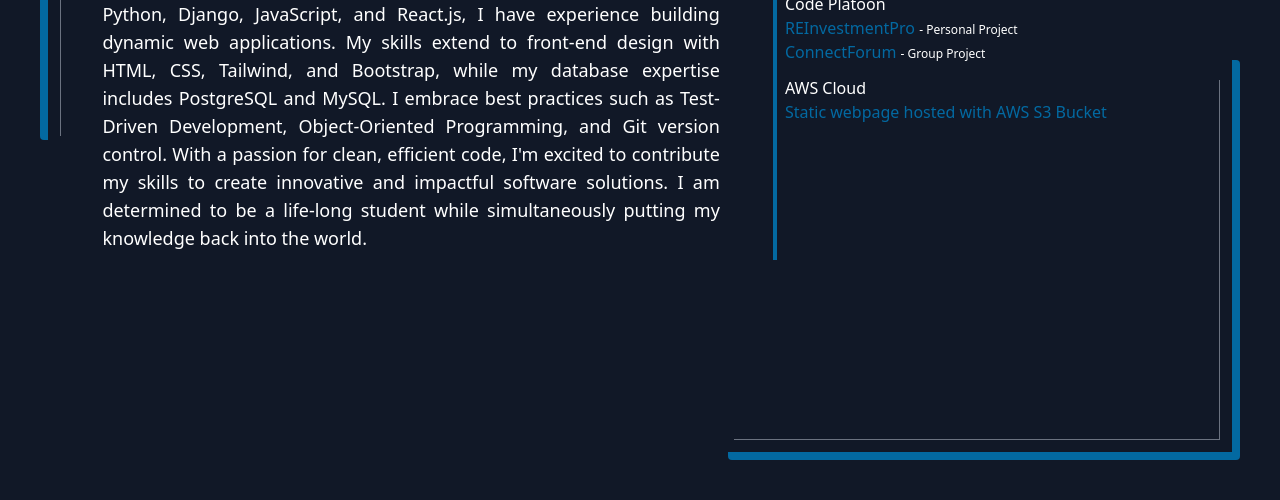
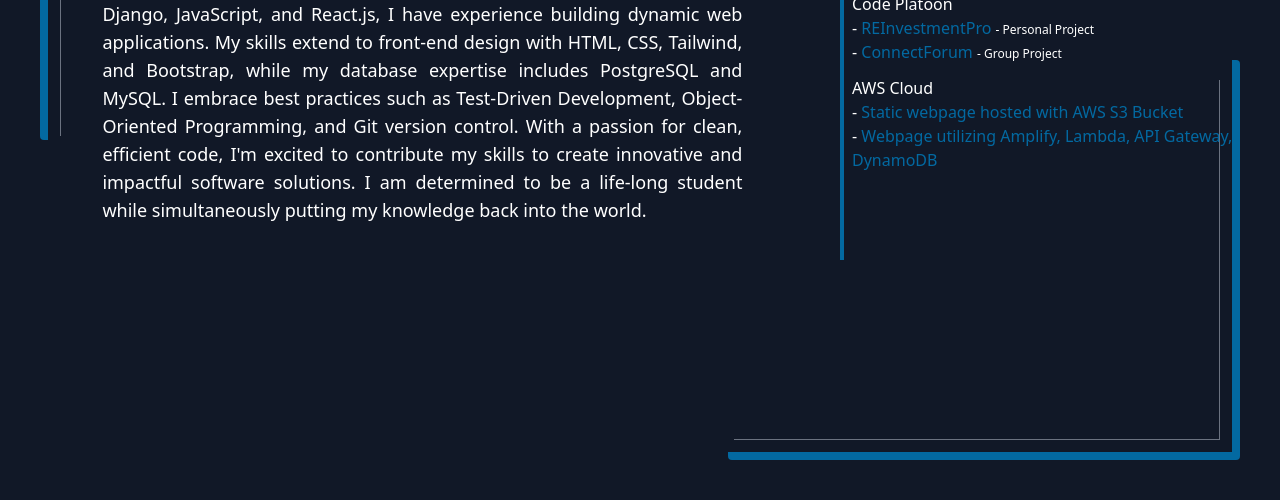
Before and after one commit to kristen-descant/kristen-descant.github.io, a website: page index.html in a window 1280 px wide. Shown: the part 300-800 px from the top of the page. Drawn offline with Linux system fonts and the light colour scheme.

Commit message:
added aws project

```diff
--- a/index.html
+++ b/index.html
@@ -28,18 +28,19 @@
               With a passion for clean, efficient code, I'm excited to contribute my skills to create innovative and impactful software solutions. I am determined to be a life-long student while simultaneously putting
                my knowledge back into the world.</p>
           </div>
-          <div class='z-8 w-[35%] h-[40%] mr-[10vw] justify-center flex flex-row'>
+          <div class='z-8 w-[35%] h-[40%] mr-auto justify-center flex flex-row'>
             <div class='h-[90%]  border-l-4 w-1 ml-2 mr-2 border-sky-700'></div>
             <div class='flex flex-col h-full w-1/2 items-start z-9 relative'>
               <p class='lg:text-4xl md:text-lg text-white mb-3'>Portfolio</p>
 
               <p class="text-white">Code Platoon</p>
-              <a class="text-sky-700 hover:text-gray-500" href="https://reinvestmentpro.com" target="_blank">REInvestmentPro <span class="text-white text-xs"> - Personal Project</span></a>
+              <a class="text-sky-700 hover:text-gray-500" href="https://reinvestmentpro.com" target="_blank"> <span class="text-white" >-</span> REInvestmentPro <span class="text-white text-xs"> - Personal Project</span></a>
 
-              <a class="text-sky-700 hover:text-gray-500 z-10" href="https://youtu.be/kJywdk3ow2Q" target="_blank">ConnectForum <span class="text-white text-xs"> - Group Project</span></a>
+              <a class="text-sky-700 hover:text-gray-500 z-10" href="https://youtu.be/kJywdk3ow2Q" target="_blank"><span class="text-white" >-</span> ConnectForum <span class="text-white text-xs"> - Group Project</span></a>
 
               <p class="text-white mt-3">AWS Cloud</p>
-              <a class="text-sky-700 hover:text-gray-500" href="http://furbabydiet.click" target="_blank">Static webpage hosted with AWS S3 Bucket</a>
+              <a class="text-sky-700 hover:text-gray-500" href="http://furbabydiet.click" target="_blank"><span class="text-white" >-</span> Static webpage hosted with AWS S3 Bucket</a>
+              <a class="text-sky-700 hover:text-gray-500" href="https://dev.d219ytiu5jalmj.amplifyapp.com/" target="_blank"><span class="text-white" >-</span> Webpage utilizing Amplify, Lambda, API Gateway, DynamoDB</a>
 
             </div>
           </div>
```
Also changed, not shown: output.css.
